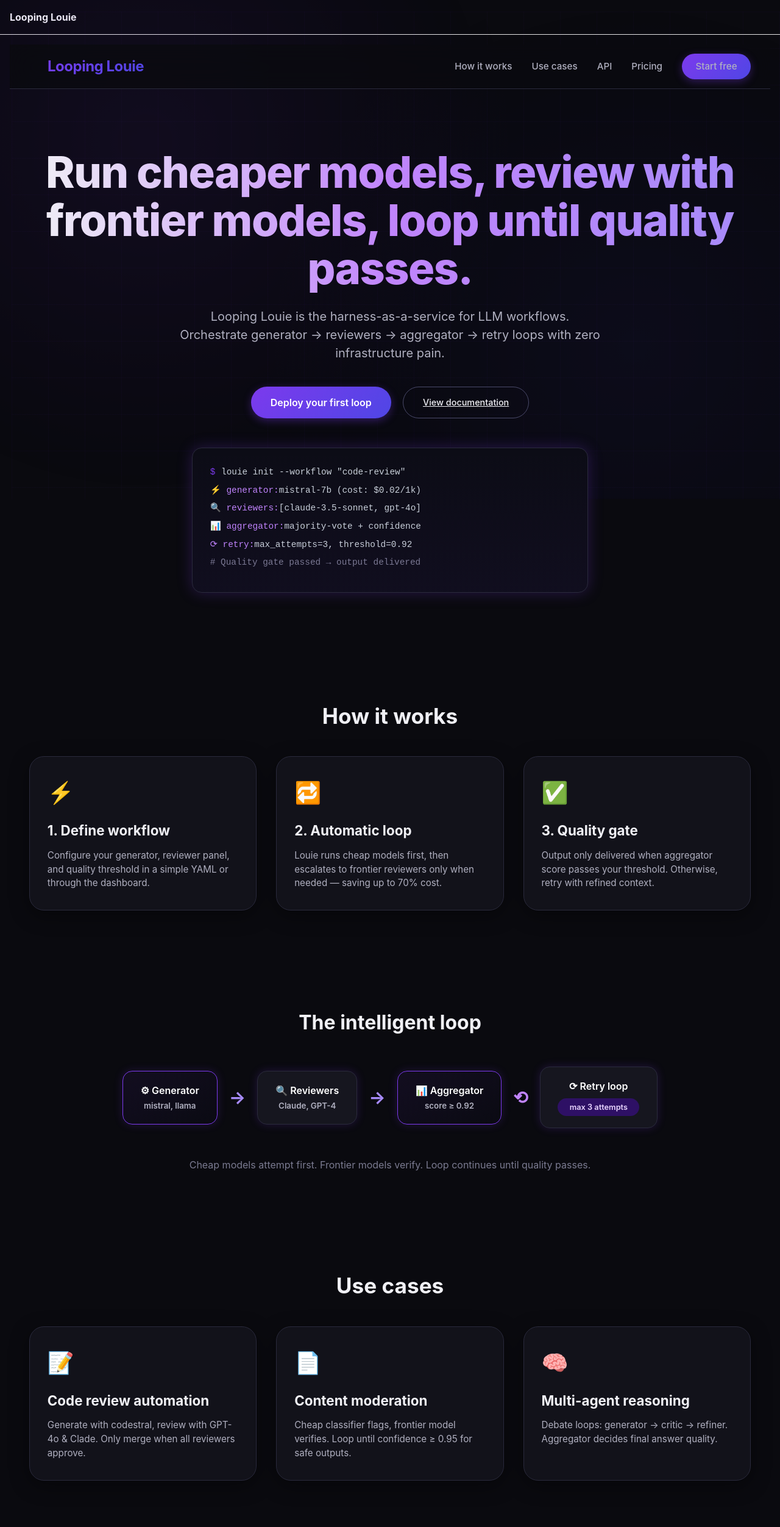
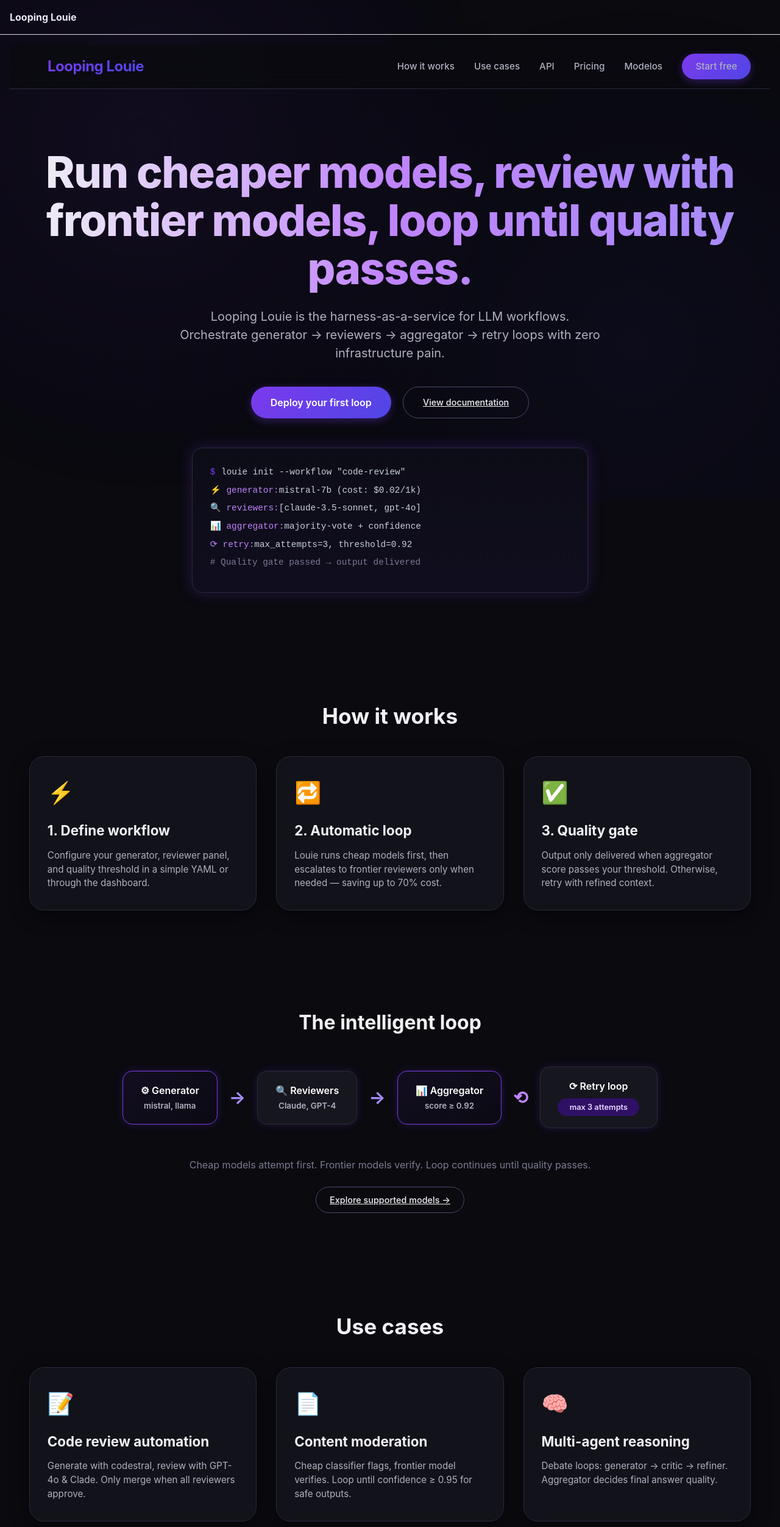
Before and after one commit to looping-louie/app, a Nuxt app: page / in a window 1280 px wide. Shown: the top 2504 px of the page at 61% size. Built offline with nearby package versions, Linux system fonts and the light colour scheme.

Commit message:
Add models page links

```diff
--- a/pages/index.vue
+++ b/pages/index.vue
@@ -12,6 +12,7 @@
         <a href="#usecases">Use cases</a>
         <a href="#api">API</a>
         <a href="#pricing">Pricing</a>
+        <NuxtLink to="/modelos" class="nav-link">Modelos</NuxtLink>
         <a href="#" class="btn-primary">Start free</a>
       </div>
     </nav>
@@ -68,6 +69,7 @@
           <div class="flow-node">⟳ Retry loop<br><span class="loop-badge">max 3 attempts</span></div>
         </div>
         <p style="color:var(--text-muted); margin-top:1.5rem;">Cheap models attempt first. Frontier models verify. Loop continues until quality passes.</p>
+        <NuxtLink to="/modelos" class="btn-outline" style="margin-top:1.5rem; display:inline-block;">Explore supported models →</NuxtLink>
       </section>
 
       <section id="usecases" class="fade-up">
```
